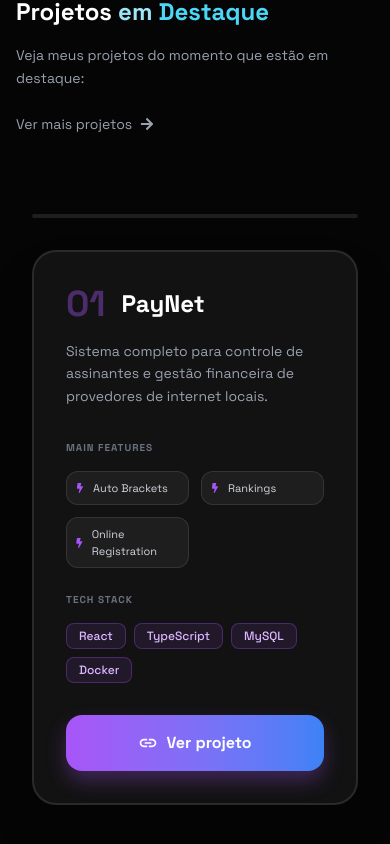
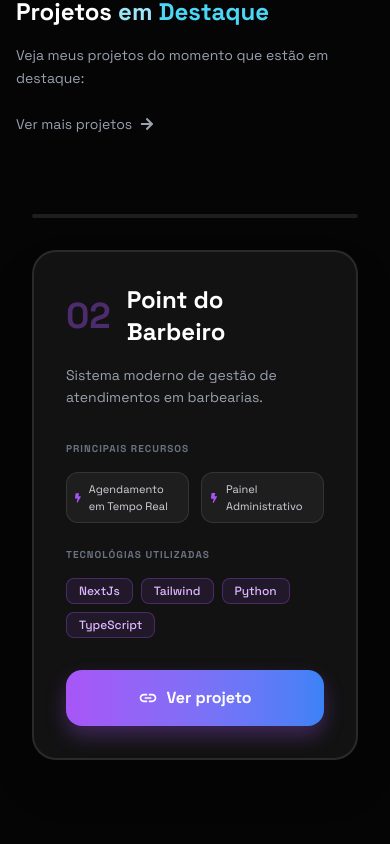
Before and after one commit to Samelafarias/portfolio, a Next.js app: page / in a window 390 px wide. Shown: the part 1360-2204 px from the top of the page. Built offline with nearby package versions, Linux system fonts and the light colour scheme.

Commit message:
fix: ajuste na responsividade dos projetos em destaque

```diff
--- a/src/components/projetos-destaque.tsx
+++ b/src/components/projetos-destaque.tsx
@@ -1,5 +1,5 @@
 "use client";
-import { useState } from "react";
+import { useState, useEffect } from "react";
 import { motion, AnimatePresence } from "framer-motion";
 import { FaArrowRight, FaChevronLeft, FaChevronRight, FaBolt } from "react-icons/fa";
 import { MdOutlineLink } from "react-icons/md";
@@ -13,7 +13,7 @@ const projectsData = [
     description: "Sistema completo para controle de assinantes e gestão financeira de provedores de internet locais.",
     image: "/f1.png",
     link: "#",
-    features: ["Auto Brackets", "Rankings", "Online Registration"],
+    features: ["Gestão Centralizada dos clientes", "Controle Financeiro", "Relatórios Detalhados"],
     techStack: ["React", "TypeScript", "MySQL", "Docker"]
   },
   {
@@ -23,17 +23,17 @@ const projectsData = [
     description: "Sistema moderno de gestão de atendimentos em barbearias.",
     image: "/f2.png",
     link: "#",
-    features: ["Real-time Sync", "Print System", "Admin Dashboard"],
+    features: ["Agendamento em Tempo Real", "Painel Administrativo"],
     techStack: ["NextJs", "Tailwind", "Python", "TypeScript"]
   },
-    {
+  {
     id: "03",
     title: "Gestus",
     subtitle: "Seu gerenciador de assinaturas",
     description: "Sistema moderno de gestão das suas assinaturas de streamings e afins, de modo muito mais prático.",
     image: "/f3.png",
     link: "https://github.com/Samelafarias/Gestus",
-    features: ["Real-time Sync", "Print System", "Admin Dashboard"],
+    features: ["Cronograma de Vencimentos Inteligente", "Notificações Personalizadas", "Dashboard de Gastos", "Painel de Gastos Mensais"],
     techStack: ["React Native", "TypeScript", "Expo", "Firebase"]
   }
 ];
@@ -44,6 +44,23 @@ export default function FeaturedProjects() {
 
   const nextProject = () => setIndex((prev) => (prev + 1) % projectsData.length);
   const prevProject = () => setIndex((prev) => (prev - 1 + projectsData.length) % projectsData.length);
+
+  // Efeito para transição automática APENAS no Mobile (telas menores que lg / 1024px)
+  useEffect(() => {
+    // Função para checar se a tela é mobile
+    const checkIsMobile = () => window.innerWidth < 1024;
+
+    let interval: NodeJS.Timeout;
+
+    if (checkIsMobile()) {
+      interval = setInterval(() => {
+        nextProject();
+      }, 4000); // Muda o card a cada 4 segundos (ajuste se preferir)
+    }
+
+    // Limpa o intervalo ao desmontar o componente ou mudar de estado
+    return () => clearInterval(interval);
+  }, [index]); // Rodar novamente toda vez que o index mudar garante o reset correto do tempo
 
   return (
     <section className="py-10 container mx-auto px-4 md:px-10 lg:px-10">
@@ -110,7 +127,7 @@ export default function FeaturedProjects() {
               <div className="space-y-6 flex-1">
                 {/* Main Features */}
                 <div>
-                  <h4 className="text-[10px] uppercase tracking-widest text-gray-500 font-bold mb-4">Main Features</h4>
+                  <h4 className="text-[10px] uppercase tracking-widest text-gray-500 font-bold mb-4">Principais Recursos</h4>
                   <div className="grid grid-cols-2 gap-3">
                     {project.features.map((feature) => (
                       <div key={feature} className="flex items-center gap-2 bg-white/5 border border-white/10 p-2 rounded-xl text-[11px] text-gray-300">
@@ -122,7 +139,7 @@ export default function FeaturedProjects() {
 
                 {/* Tech Stack */}
                 <div>
-                  <h4 className="text-[10px] uppercase tracking-widest text-gray-500 font-bold mb-4">Tech Stack</h4>
+                  <h4 className="text-[10px] uppercase tracking-widest text-gray-500 font-bold mb-4">Tecnológias Utilizadas</h4>
                   <div className="flex flex-wrap gap-2">
                     {project.techStack.map((tech) => (
                       <span key={tech} className="px-3 py-1 bg-[#A855F7]/10 border border-[#A855F7]/30 text-[#DDB7FF] rounded-lg text-xs font-medium">
```
